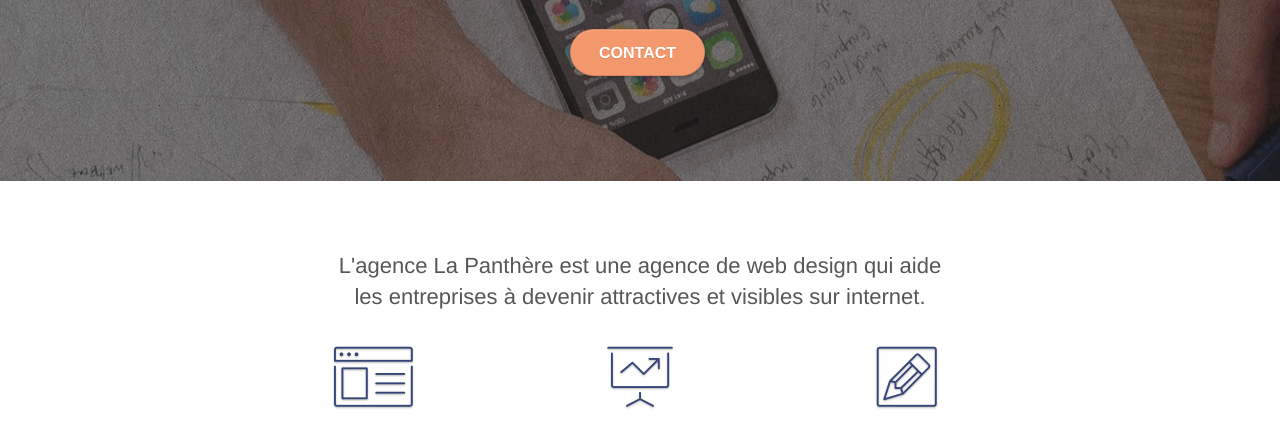
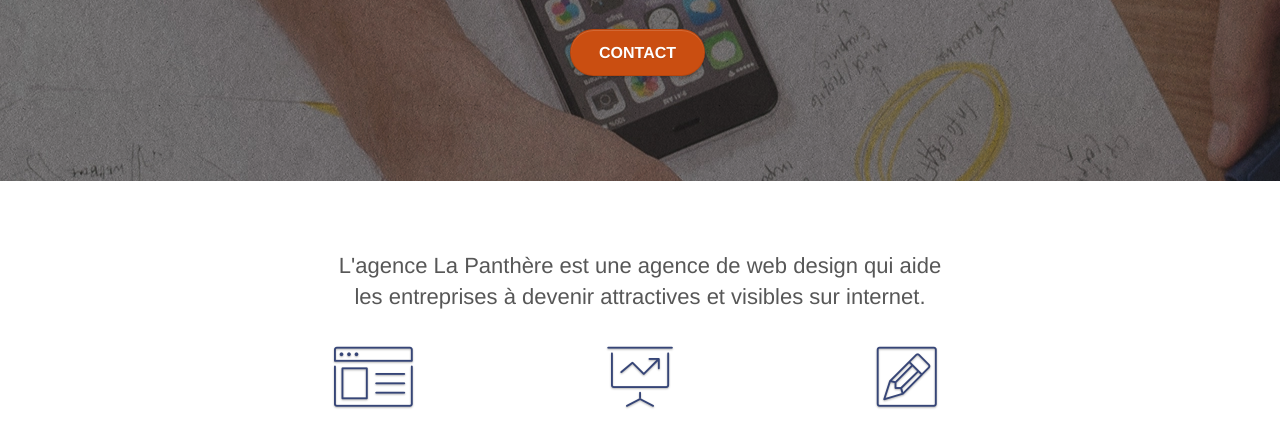
Before and after one commit to emmanuelbcd/agencelapanthere, a plain HTML site: page index.html in a window 1280 px wide. Shown: the part 351-779 px from the top of the page. Drawn offline with Linux system fonts and the light colour scheme.

Commit message:
understandable content with contras t

```diff
--- a/style.css
+++ b/style.css
@@ -779,7 +779,7 @@ h4 {
 }
 
 .btn-atomic-tangerine {
-    background: #F3976C;
+    background: #CA4E11;
     color: #FFFFFF!important;
 }
 
```
